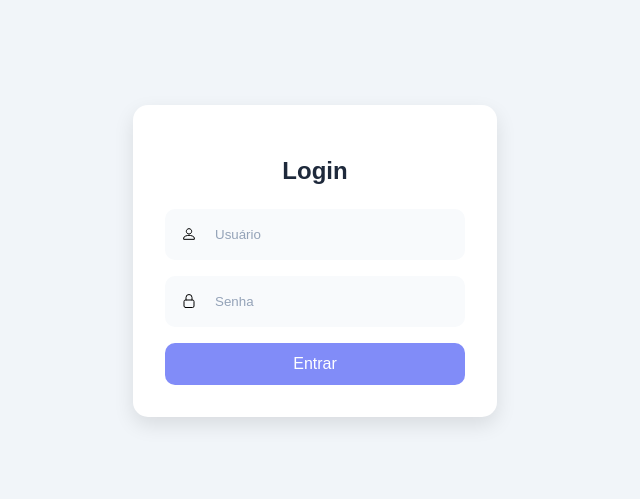
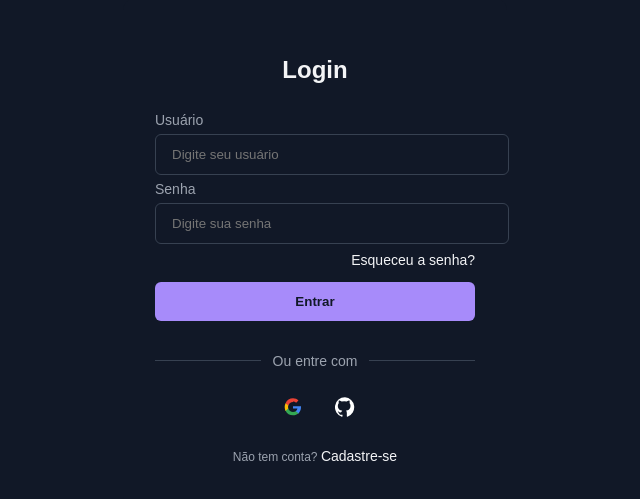
Before and after one commit to LuuismIguell/site-login, a plain HTML site: page index.html in a window 1280 px wide. Shown: the part 147-646 px from the top of the page, without its empty margins (325-965 px from the left). Drawn offline with Linux system fonts and the light colour scheme.

Commit message:
mudanças

```diff
--- a/index.html
+++ b/index.html
@@ -1,5 +1,5 @@
 <!DOCTYPE html>
-<html lang="pt-br">
+<html lang="pt-BR">
 <head>
   <meta charset="UTF-8">
   <meta name="viewport" content="width=device-width, initial-scale=1.0">
@@ -7,33 +7,46 @@
   <link rel="stylesheet" href="uiverse.css">
 </head>
 <body>
-  <div class="login-container">
-    <h2>Login</h2>
+  <div class="form-container">
+    <p class="title">Login</p>
+    <form class="form">
+      <div class="input-group">
+        <label for="username">Usuário</label>
+        <input type="text" id="username" placeholder="Digite seu usuário">
+      </div>
+      <div class="input-group">
+        <label for="password">Senha</label>
+        <input type="password" id="password" placeholder="Digite sua senha">
+      </div>
+      <div class="forgot">
+        <a href="#">Esqueceu a senha?</a>
+      </div>
+      <button type="submit" class="sign">Entrar</button>
+    </form>
 
-    <!-- Campo Usuário -->
-    <div class="group">
-      <svg stroke="currentColor" stroke-width="1.5" viewBox="0 0 24 24" xmlns="http://www.w3.org/2000/svg" class="icon">
-        <path d="M12 12c2.21 0 4-1.79 4-4s-1.79-4-4-4-4
-        1.79-4 4 1.79 4 4 4zm0 2c-2.67 0-8
-        1.34-8 4v2h16v-2c0-2.66-5.33-4-8-4z"></path>
-      </svg>
-      <input class="input" type="text" placeholder="Usuário">
+    <div class="social-message">
+      <div class="line"></div>
+      <p class="message">Ou entre com</p>
+      <div class="line"></div>
     </div>
 
-    <!-- Campo Senha -->
-    <div class="group">
-      <svg stroke="currentColor" stroke-width="1.5" viewBox="0 0 24 24" xmlns="http://www.w3.org/2000/svg" class="icon">
-        <path d="M16.5 10.5V6.75a4.5 4.5 0 10-9 0v3.75m-.75
-        11.25h10.5a2.25 2.25 0 002.25-2.25v-6.75a2.25
-        2.25 0 00-2.25-2.25H6.75a2.25 2.25
-        0 00-2.25 2.25v6.75a2.25 2.25
-        0 002.25 2.25z" stroke-linejoin="round" stroke-linecap="round"></path>
-      </svg>
-      <input class="input" type="password" placeholder="Senha">
+    <div class="social-icons">
+      <button aria-label="Log in with Google" class="icon">
+        <svg viewBox="0 0 24 24">
+          <path d="M21.35 11.1H12v2.8h5.35c-.25 1.3-.95 2.4-2 3.15v2.6h3.25c1.9-1.75 3-4.35 3-7.55 0-.7-.05-1.4-.25-2.05z" fill="#4285F4"/>
+          <path d="M12 22c2.7 0 4.95-.9 6.6-2.45l-3.25-2.6c-.9.6-2 1-3.35 1-2.6 0-4.8-1.75-5.6-4.15H3.05v2.65C4.7 19.9 8.05 22 12 22z" fill="#34A853"/>
+          <path d="M6.4 13.8c-.2-.6-.3-1.25-.3-1.9s.1-1.3.3-1.9V7.35H3.05A9.9 9.9 0 0 0 2 12c0 1.6.4 3.15 1.05 4.65l3.35-2.85z" fill="#FBBC05"/>
+          <path d="M12 5.5c1.45 0 2.75.5 3.75 1.45l2.8-2.8C16.95 2.35 14.7 1.5 12 1.5 8.05 1.5 4.7 3.6 3.05 7.35L6.4 10.2c.8-2.4 3-4.15 5.6-4.15z" fill="#EA4335"/>
+        </svg>
+      </button>
+      <button aria-label="Log in with GitHub" class="icon">
+        <svg viewBox="0 0 24 24">
+          <path fill="white" d="M12 .3a12 12 0 0 0-3.8 23.4c.6.1.8-.2.8-.5v-2c-3.3.7-4-1.5-4-1.5-.5-1.2-1.2-1.5-1.2-1.5-1-.7.1-.7.1-.7 1.1.1 1.7 1.1 1.7 1.1 1 .1 2.2-.7 2.2-.7.2-.8.6-1.3 1-1.6-2.6-.3-5.4-1.3-5.4-5.8 0-1.3.5-2.4 1.2-3.2-.1-.3-.5-1.5.1-3.1 0 0 1-.3 3.3 1.2a11.2 11.2 0 0 1 6 0c2.3-1.5 3.3-1.2 3.3-1.2.6 1.6.2 2.8.1 3.1.8.8 1.2 1.9 1.2 3.2 0 4.5-2.8 5.5-5.4 5.8.6.5 1 1.4 1 2.8v4c0 .3.2.6.8.5A12 12 0 0 0 12 .3"/>
+        </svg>
+      </button>
     </div>
 
-    <!-- Botão de Login -->
-    <button class="btn-login">Entrar</button>
+    <p class="signup">Não tem conta? <a href="#">Cadastre-se</a></p>
   </div>
 </body>
 </html>
--- a/uiverse.css
+++ b/uiverse.css
@@ -1,82 +1,139 @@
-/* Estilo geral da página */
+/* From Uiverse.io by Yaya12085 */
 body {
   display: flex;
+  align-items: center;
   justify-content: center;
-  align-items: center;
-  height: 100vh;
-  background: #f1f5f9;
-  font-family: Arial, sans-serif;
+  min-height: 100vh;
+  background: #111827;
+  margin: 0;
+  font-family: Arial, Helvetica, sans-serif;
 }
 
-.login-container {
-  background: #fff;
+.form-container {
+  width: 320px;
+  border-radius: 0.75rem;
+  background-color: rgba(17, 24, 39, 1);
   padding: 2rem;
-  border-radius: 15px;
-  box-shadow: 0 8px 20px rgba(0,0,0,0.1);
-  width: 300px;
-  text-align: center;
+  color: rgba(243, 244, 246, 1);
 }
 
-.login-container h2 {
-  margin-bottom: 1.5rem;
-  color: #1e293b;
+.title {
+  text-align: center;
+  font-size: 1.5rem;
+  line-height: 2rem;
+  font-weight: 700;
 }
 
-/* Inputs de usuário e senha */
-.group {
-  display: flex;
-  line-height: 30px;
-  align-items: center;
-  position: relative;
-  max-width: 100%;
-  margin-bottom: 1rem;
+.form {
+  margin-top: 1.5rem;
 }
 
-.input {
-  width: 100%;
-  height: 45px;
-  line-height: 30px;
-  padding-left: 3rem;
-  border: 2px solid transparent;
-  border-radius: 10px;
-  outline: none;
-  background-color: #f8fafc;
-  color: #0d0c22;
-  transition: .5s ease;
+.input-group {
+  margin-top: 0.25rem;
+  font-size: 0.875rem;
+  line-height: 1.25rem;
 }
 
-.input::placeholder {
-  color: #94a3b8;
+.input-group label {
+  display: block;
+  color: rgba(156, 163, 175, 1);
+  margin-bottom: 4px;
 }
 
-.input:focus, .input:hover {
-  outline: none;
-  border-color: rgba(129, 140, 248);
-  background-color: #fff;
-  box-shadow: 0 0 0 5px rgb(129 140 248 / 30%);
+.input-group input {
+  width: 100%;
+  border-radius: 0.375rem;
+  border: 1px solid rgba(55, 65, 81, 1);
+  outline: 0;
+  background-color: rgba(17, 24, 39, 1);
+  padding: 0.75rem 1rem;
+  color: rgba(243, 244, 246, 1);
 }
 
-.icon {
-  position: absolute;
-  left: 1rem;
-  fill: none;
-  width: 1rem;
-  height: 1rem;
+.input-group input:focus {
+  border-color: rgba(167, 139, 250);
 }
 
-/* Botão de login */
-.btn-login {
-  width: 100%;
-  padding: 12px;
-  border: none;
-  border-radius: 10px;
-  background: rgb(129, 140, 248);
-  color: #fff;
-  font-size: 16px;
-  cursor: pointer;
-  transition: .3s;
+.forgot {
+  display: flex;
+  justify-content: flex-end;
+  font-size: 0.75rem;
+  line-height: 1rem;
+  color: rgba(156, 163, 175,1);
+  margin: 8px 0 14px 0;
 }
 
-.btn-login:hover {
-  background: rgb(99, 102, 241);
+.forgot a, .signup a {
+  color: rgba(243, 244, 246, 1);
+  text-decoration: none;
+  font-size: 14px;
 }
+
+.forgot a:hover, .signup a:hover {
+  text-decoration: underline rgba(167, 139, 250, 1);
+}
+
+.sign {
+  display: block;
+  width: 100%;
+  background-color: rgba(167, 139, 250, 1);
+  padding: 0.75rem;
+  text-align: center;
+  color: rgba(17, 24, 39, 1);
+  border: none;
+  border-radius: 0.375rem;
+  font-weight: 600;
+  cursor: pointer;
+}
+
+.sign:hover {
+  background-color: rgba(139, 92, 246, 1);
+}
+
+.social-message {
+  display: flex;
+  align-items: center;
+  padding-top: 1rem;
+}
+
+.line {
+  height: 1px;
+  flex: 1 1 0%;
+  background-color: rgba(55, 65, 81, 1);
+}
+
+.social-message .message {
+  padding-left: 0.75rem;
+  padding-right: 0.75rem;
+  font-size: 0.875rem;
+  line-height: 1.25rem;
+  color: rgba(156, 163, 175, 1);
+}
+
+.social-icons {
+  display: flex;
+  justify-content: center;
+}
+
+.social-icons .icon {
+  border-radius: 0.125rem;
+  padding: 0.75rem;
+  border: none;
+  background-color: transparent;
+  margin-left: 8px;
+  cursor: pointer;
+}
+
+.social-icons .icon svg {
+  height: 1.25rem;
+  width: 1.25rem;
+  fill: #fff;
+}
+
+.signup {
+  text-align: center;
+  font-size: 0.75rem;
+  line-height: 1rem;
+  color: rgba(156, 163, 175, 1);
+  margin-top: 1rem;
+}
```
